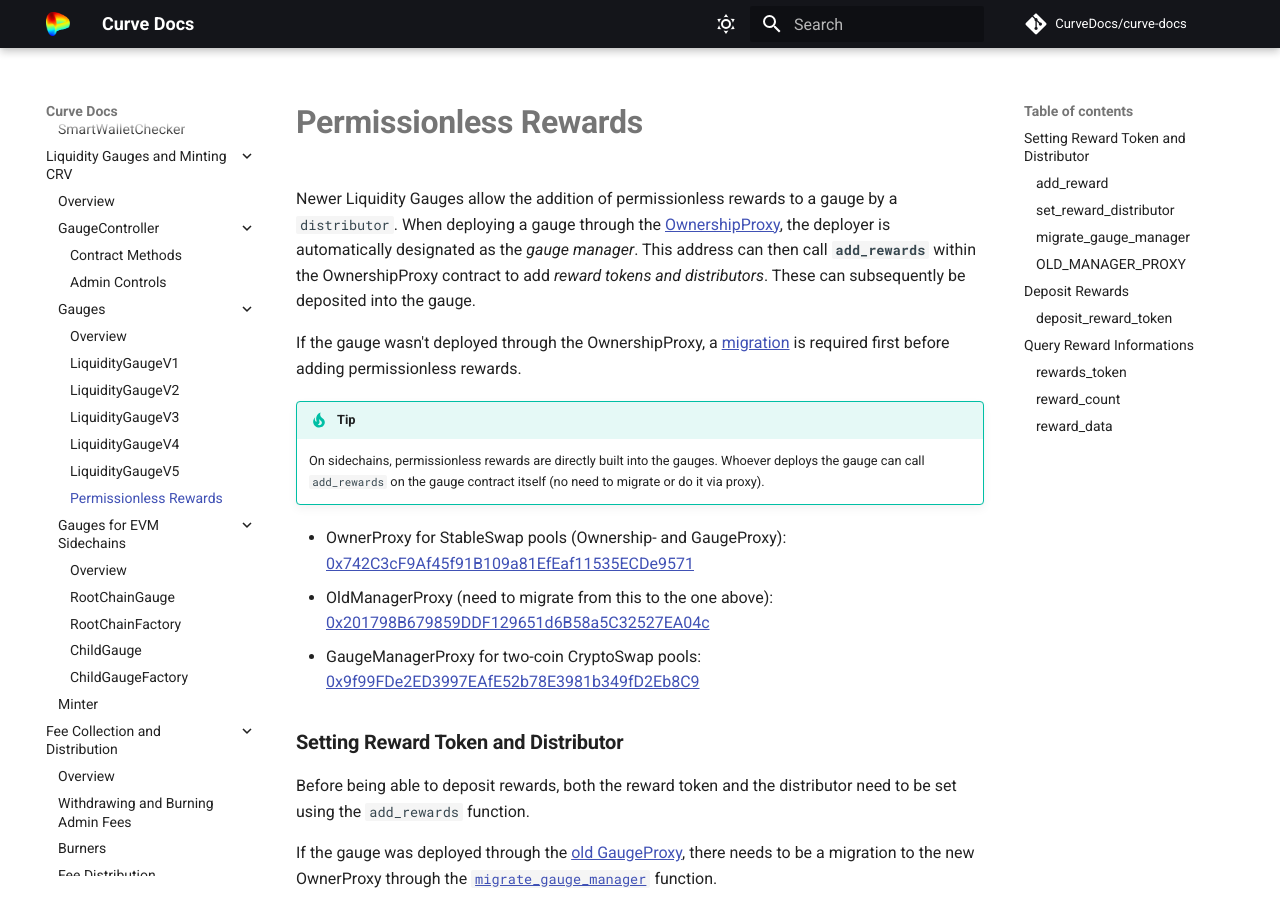
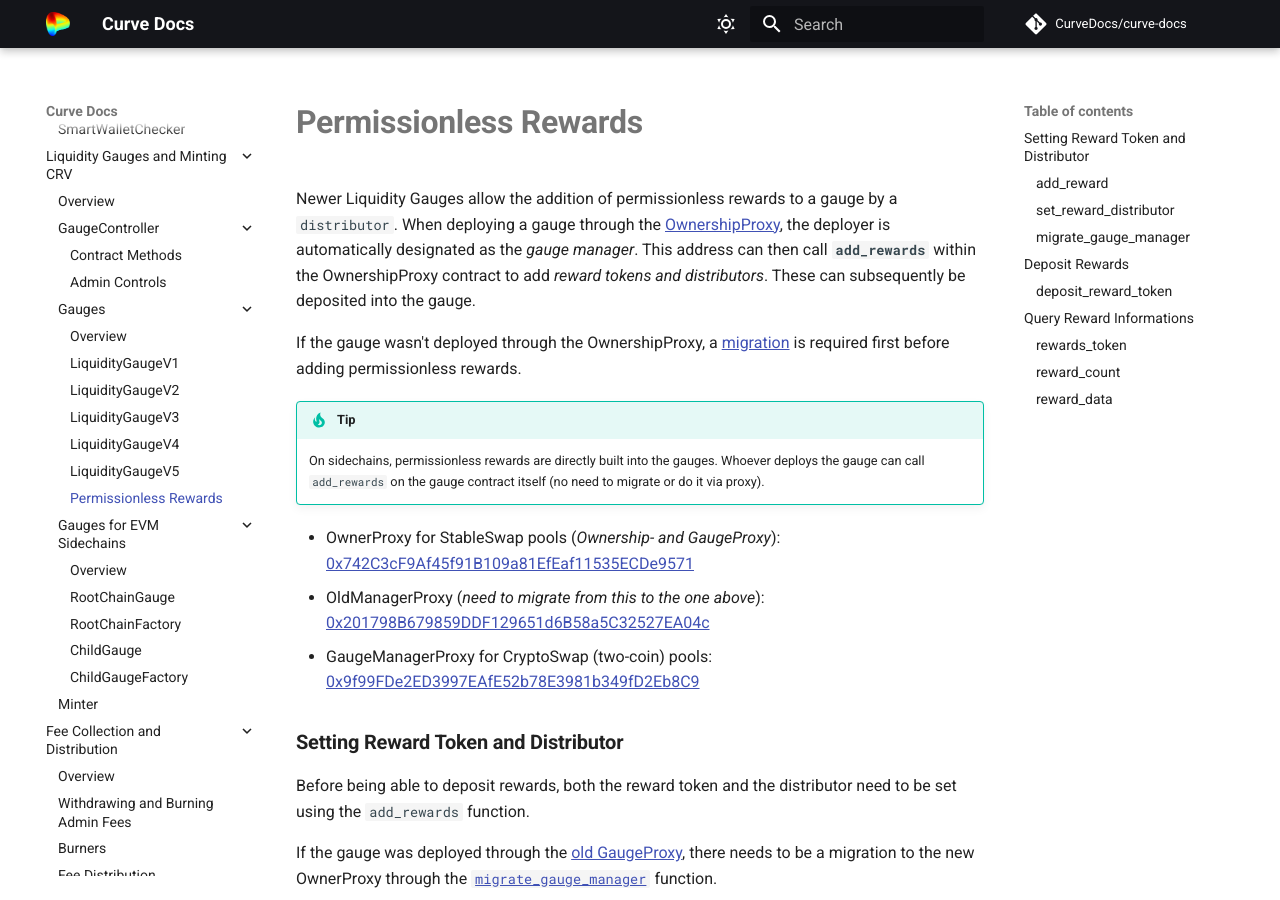
Before and after one commit to CurveDocs/curve-docs, an MkDocs documentation site: the page built from docs/curve_dao/LiquidityGaugesAndMintingCRV/gauges/PermissionlessRewards.md, in a window 1280 px wide and 900 px high. Built offline with MkDocs 1.6.1 and Material for MkDocs 9.7.7, drawn with Linux system fonts in a browser that asks for light colours; comment, search, counter and statistics services are not loaded; some of the changed lines change nothing that is shown; some of the changed text lies outside the part shown.

Commit message:
remove `OLD_MANAGER_PROXY`

````diff
--- a/docs/curve_dao/LiquidityGaugesAndMintingCRV/gauges/PermissionlessRewards.md
+++ b/docs/curve_dao/LiquidityGaugesAndMintingCRV/gauges/PermissionlessRewards.md
@@ -8,9 +8,9 @@
     On sidechains, permissionless rewards are directly built into the gauges. Whoever deploys the gauge can call `add_rewards` on the gauge contract itself (no need to migrate or do it via proxy).
 
 
-- OwnerProxy for StableSwap pools (Ownership- and GaugeProxy): [0x742C3cF9Af45f91B109a81EfEaf11535ECDe9571](https://etherscan.io/address/0x742C3cF9Af45f91B109a81EfEaf11535ECDe9571)
-- OldManagerProxy (need to migrate from this to the one above): [0x201798B679859DDF129651d6B58a5C32527EA04c](https://etherscan.io/address/0x201798B679859DDF129651d6B58a5C32527EA04c)
-- GaugeManagerProxy for two-coin CryptoSwap pools: [0x9f99FDe2ED3997EAfE52b78E3981b349fD2Eb8C9](https://etherscan.io/address/0x9f99FDe2ED3997EAfE52b78E3981b349fD2Eb8C9)
+- OwnerProxy for StableSwap pools (*Ownership- and GaugeProxy*): [0x742C3cF9Af45f91B109a81EfEaf11535ECDe9571](https://etherscan.io/address/0x742C3cF9Af45f91B109a81EfEaf11535ECDe9571)
+- OldManagerProxy (*need to migrate from this to the one above*): [0x201798B679859DDF129651d6B58a5C32527EA04c](https://etherscan.io/address/0x201798B679859DDF129651d6B58a5C32527EA04c)
+- GaugeManagerProxy for CryptoSwap (two-coin) pools: [0x9f99FDe2ED3997EAfE52b78E3981b349fD2Eb8C9](https://etherscan.io/address/0x9f99FDe2ED3997EAfE52b78E3981b349fD2Eb8C9)
 
 
 
@@ -158,42 +158,6 @@
 
         ```shell
         >>> OwnerProxy.migrate_gauge_manager("0x4647aF642408AF64fD3Cd5d9C8366f56f4dF3dd2"):
-        ```
-
-
-### `OLD_MANAGER_PROXY`
-!!! description "`OwnerProxy.OLD_MANAGER_PROXY() -> address: view`"
-
-    Getter for the old manager proxy.
-
-    Returns: old proxy (`address`).
-
-    ??? quote "Source code"
-
-        ```python hl_lines="1 4 9 12"
-        OLD_MANAGER_PROXY: public(immutable(address))
-
-        @external
-        def __init__(
-            _ownership_admin: address,
-            _parameter_admin: address,
-            _emergency_admin: address,
-            _factory: address,
-            _old_manager_proxy: address,
-        ):
-            FACTORY = _factory
-            OLD_MANAGER_PROXY = _old_manager_proxy
-
-            self.ownership_admin = _ownership_admin
-            self.parameter_admin = _parameter_admin
-            self.emergency_admin = _emergency_admin
-        ```
-
-    === "Example"
-
-        ```shell
-        >>> OwnerProxy.OLD_MANAGER_PROXY():
-        '0x201798B679859DDF129651d6B58a5C32527EA04c'
         ```
 
 
````
